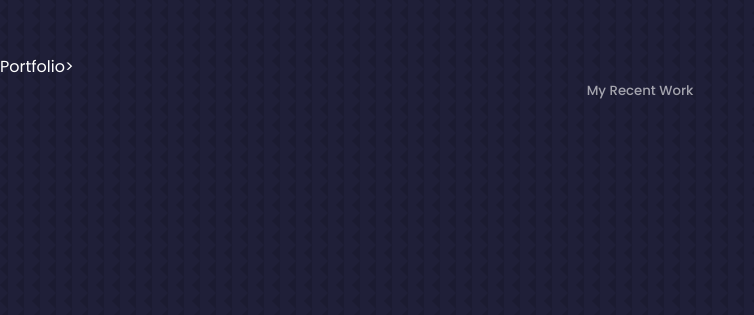
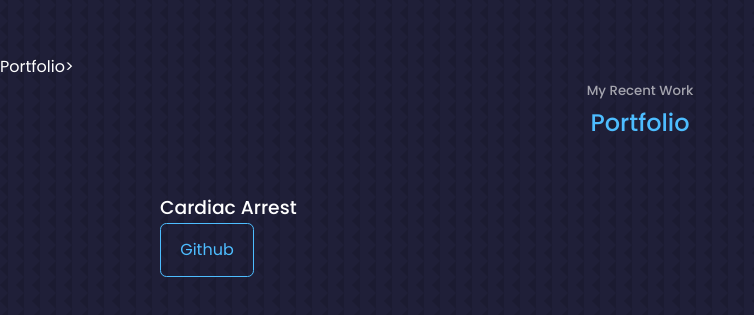
Before and after one commit to molano1979/react-portfolio-1, a React (Create React App) app: page / in a window 1280 px wide. Shown: the part 3659-3974 px from the top of the page, without its empty margins (0-754 px from the left). Built offline with nearby package versions, Linux system fonts and the light colour scheme.

Commit message:
adding links to the portfolio

```diff
--- a/src/components/portfolio/Portfolio.jsx
+++ b/src/components/portfolio/Portfolio.jsx
@@ -5,6 +5,17 @@ function Portfolio() {
   return (
     <section id='portfolio'>Portfolio>
     <h5>My Recent Work</h5>
+    <h2>Portfolio</h2>
+
+    <div className="container portfolio_container">
+      <article className='portfolio_item'>
+        <div className="portfolio_item-image"></div>
+        <h3>Cardiac Arrest</h3>
+        <a href="https://github.com/molano1979/Cardiac-Arrest" className='btn'>Github</a>
+
+      </article>
+
+    </div>
     </section>
   )
 }
```
